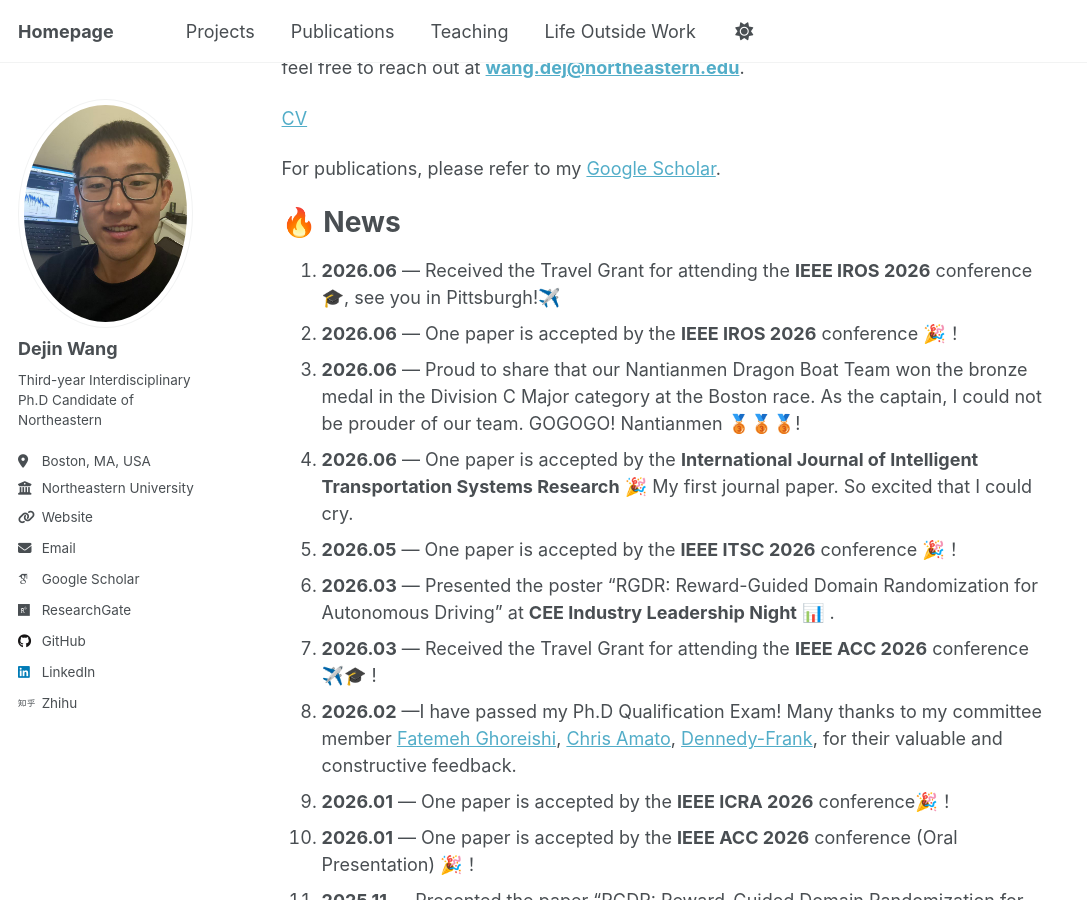
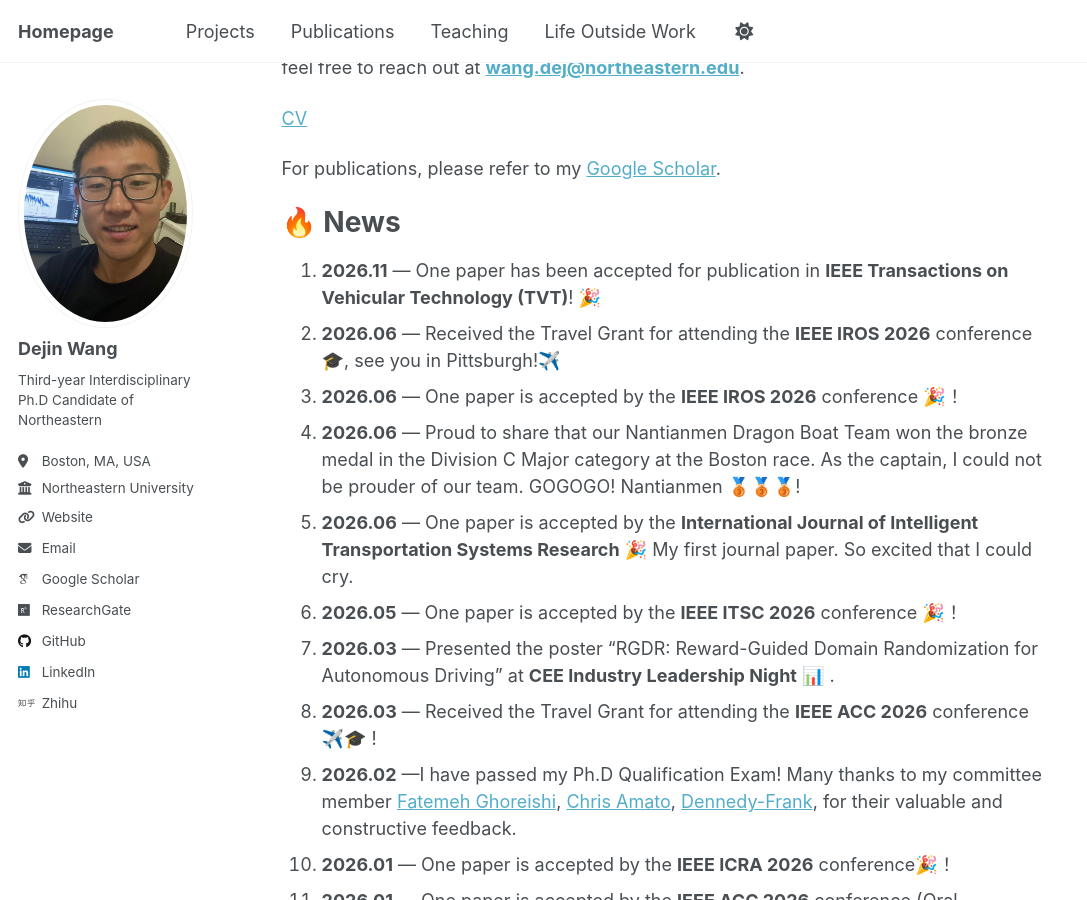
Before and after one commit to dejin-wang/dejin-wang.github.io, a Jekyll site: the page built from _pages/about.md, in a window 1280 px wide and 900 px high, scrolled down 311 px. Shown: the whole window, without its empty margins (0-1087 px from the left). Built offline with Jekyll 4.4.1, drawn with Linux system fonts in a browser that asks for light colours; some web fonts are replaced; a script that is not in the unit is left out.

Commit message:
Refactor news section and add new publication entry
Removed duplicate entries from the news section and added a new entry for a paper accepted in IEEE Transactions on Vehicular Technology.

```diff
--- a/_pages/about.md
+++ b/_pages/about.md
@@ -20,22 +20,23 @@ For publications, please refer to my [Google Scholar](https://scholar.google.com
 🔥 News
 ======
 
-1. **2026.06** — Received the Travel Grant for attending the **IEEE IROS 2026** conference 🎓, see you in Pittsburgh!✈️
-2. **2026.06** — One paper is accepted by the **IEEE IROS 2026** conference 🎉！
-3. **2026.06** — Proud to share that our Nantianmen Dragon Boat Team won the bronze medal in the Division C Major category at the Boston race. As the captain, I could not be prouder of our team. GOGOGO! Nantianmen 🥉🥉🥉!
-4. **2026.06** — One paper is accepted by the **International Journal of Intelligent Transportation Systems Research** 🎉 My first journal paper. So excited that I could cry.
-5. **2026.05** — One paper is accepted by the **IEEE ITSC 2026** conference 🎉！
-6. **2026.03** — Presented the poster “RGDR: Reward-Guided Domain Randomization for Autonomous Driving” at **CEE Industry Leadership Night** 📊  .
-7. **2026.03** — Received the Travel Grant for attending the **IEEE ACC 2026** conference ✈️🎓 !
-8. **2026.02** —I have passed my Ph.D Qualification Exam! Many thanks to my committee member [Fatemeh Ghoreishi](https://ghoreishi.lab.northeastern.edu/), [Chris Amato](https://www.khoury.northeastern.edu/people/chris-amato/), [Dennedy-Frank](https://coe.northeastern.edu/people/dennedy-frank-james/), for their valuable and constructive feedback.
-9. **2026.01** — One paper is accepted by the **IEEE ICRA 2026** conference🎉！
-10. **2026.01** — One paper is accepted by the **IEEE ACC 2026** conference (Oral Presentation) 🎉！
-11. **2025.11** — Presented the paper “RGDR: Reward-Guided Domain Randomization for Autonomous Driving” at the **CEE Research Expo** 📢 .
-12. **2025.08** — Attended the **IEEE CASE 2025** conference and presented our paper “Robust Reinforcement Learning for Autonomous Driving in Uncertain Environments” 🎤.
-13. **2025.07** — One paper is accepted by the **IEEE ITSC 2025** conference 🎉  !
-14. **2025.06** — Received the Travel Grant for attending the **IEEE CASE 2025** conference ✈️🎓  !
-15. **2025.05** — One paper is accepted by the **IEEE CASE 2025** conference 🎉  !
-16. **2024.12** — Presented the poster “Probabilistic Adaptation for Robust Decision-Making of Autonomous Vehicles in Non-Stationary Environments” at **CEE Industry Night** 📊  .
+1. **2026.11** — One paper has been accepted for publication in **IEEE Transactions on Vehicular Technology (TVT)**! 🎉
+2. **2026.06** — Received the Travel Grant for attending the **IEEE IROS 2026** conference 🎓, see you in Pittsburgh!✈️
+3. **2026.06** — One paper is accepted by the **IEEE IROS 2026** conference 🎉！
+4. **2026.06** — Proud to share that our Nantianmen Dragon Boat Team won the bronze medal in the Division C Major category at the Boston race. As the captain, I could not be prouder of our team. GOGOGO! Nantianmen 🥉🥉🥉!
+5. **2026.06** — One paper is accepted by the **International Journal of Intelligent Transportation Systems Research** 🎉 My first journal paper. So excited that I could cry.
+6. **2026.05** — One paper is accepted by the **IEEE ITSC 2026** conference 🎉！
+7. **2026.03** — Presented the poster “RGDR: Reward-Guided Domain Randomization for Autonomous Driving” at **CEE Industry Leadership Night** 📊  .
+8. **2026.03** — Received the Travel Grant for attending the **IEEE ACC 2026** conference ✈️🎓 !
+9. **2026.02** —I have passed my Ph.D Qualification Exam! Many thanks to my committee member [Fatemeh Ghoreishi](https://ghoreishi.lab.northeastern.edu/), [Chris Amato](https://www.khoury.northeastern.edu/people/chris-amato/), [Dennedy-Frank](https://coe.northeastern.edu/people/dennedy-frank-james/), for their valuable and constructive feedback.
+10. **2026.01** — One paper is accepted by the **IEEE ICRA 2026** conference🎉！
+11. **2026.01** — One paper is accepted by the **IEEE ACC 2026** conference (Oral Presentation) 🎉！
+12. **2025.11** — Presented the paper “RGDR: Reward-Guided Domain Randomization for Autonomous Driving” at the **CEE Research Expo** 📢 .
+13. **2025.08** — Attended the **IEEE CASE 2025** conference and presented our paper “Robust Reinforcement Learning for Autonomous Driving in Uncertain Environments” 🎤.
+14. **2025.07** — One paper is accepted by the **IEEE ITSC 2025** conference 🎉  !
+15. **2025.06** — Received the Travel Grant for attending the **IEEE CASE 2025** conference ✈️🎓  !
+16. **2025.05** — One paper is accepted by the **IEEE CASE 2025** conference 🎉  !
+17. **2024.12** — Presented the poster “Probabilistic Adaptation for Robust Decision-Making of Autonomous Vehicles in Non-Stationary Environments” at **CEE Industry Night** 📊  .
 
 
 
```
